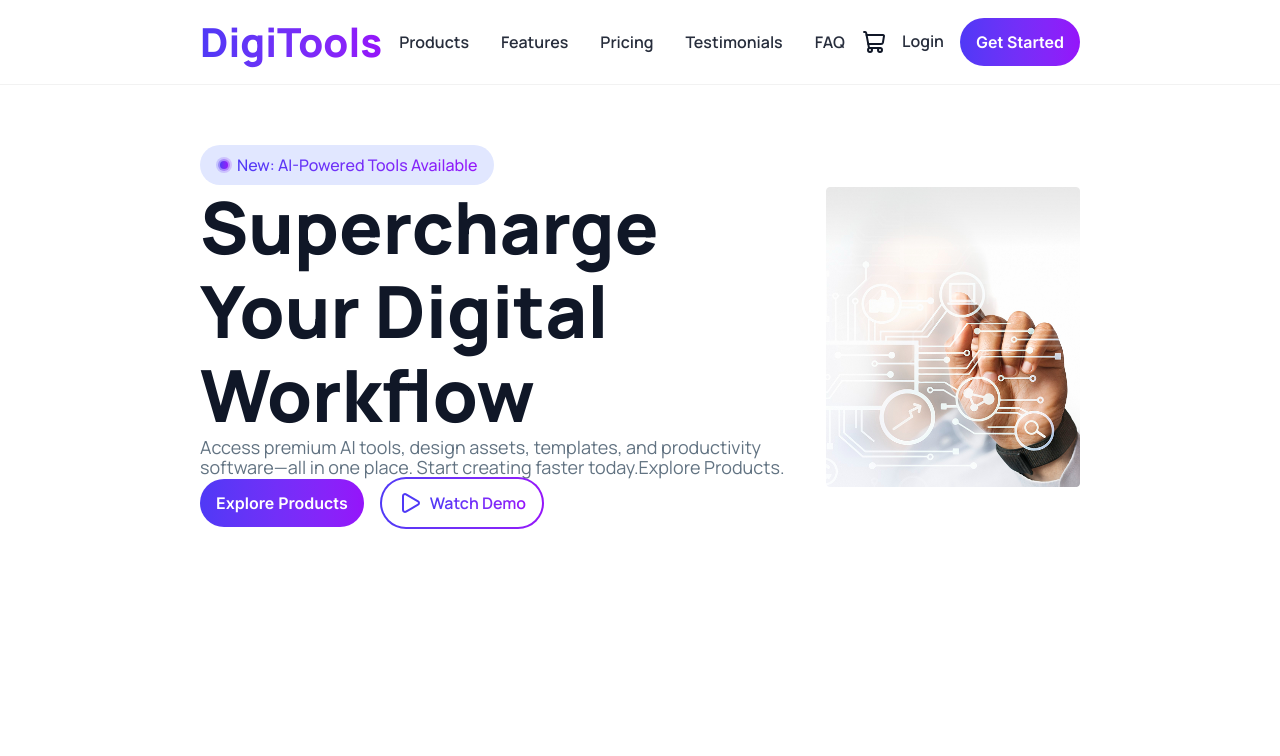
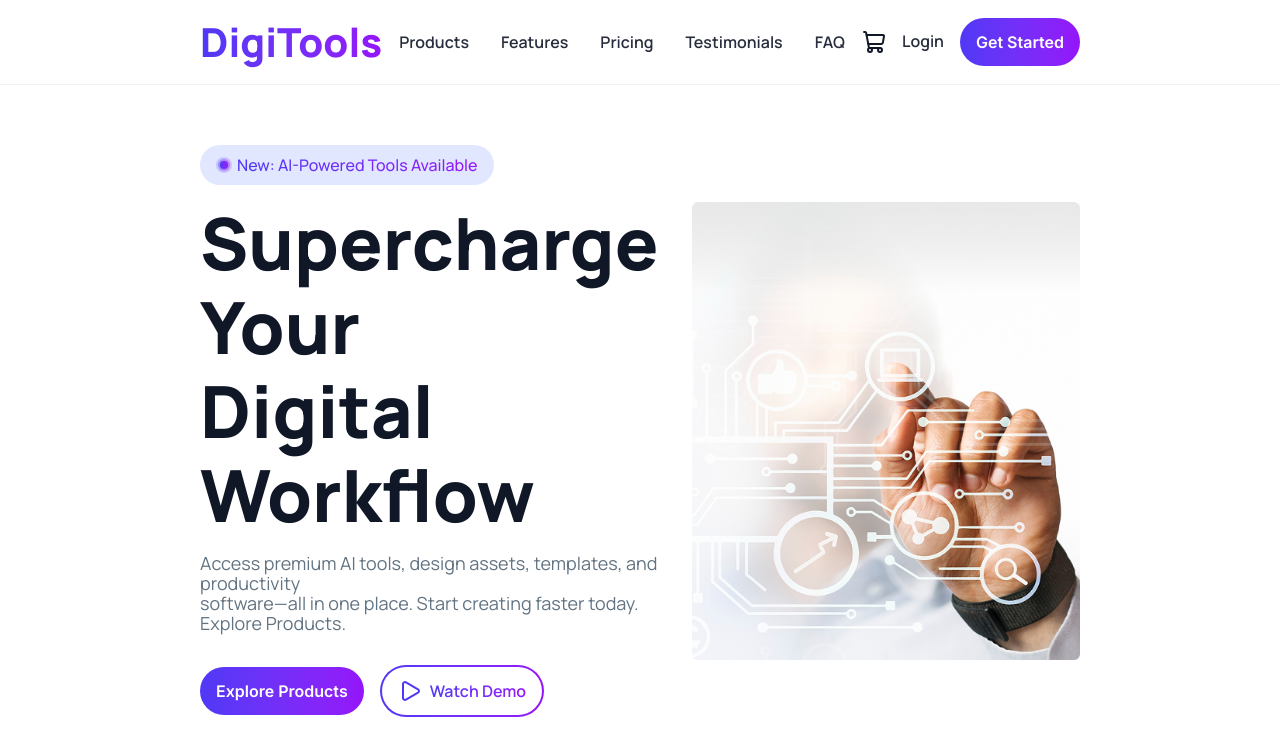
Before and after one commit to RotnoDas/Digitools-platform, a React (Vite) app: page / in a window 1280 px wide. Shown: the top 756 px of the page. Built offline with nearby package versions, Linux system fonts and the light colour scheme.

Commit message:
banner done

```diff
--- a/src/components/banner/Banner.jsx
+++ b/src/components/banner/Banner.jsx
@@ -6,7 +6,7 @@ const Banner = () => {
     return (
         <div className='px-50 py-15 flex items-center justify-between bg-[#FFFFFF]'>
             <div>
-                <div className='px-4 py-2 bg-[#E1E7FF] rounded-[1000px] flex items-center gap-1.25 w-fit'>
+                <div className='px-4 py-2 bg-[#E1E7FF] rounded-[1000px] flex items-center gap-1.25 w-fit mb-4'>
                     <div className='w-4 h-4 rounded-lg bg-linear-to-r from-[#4F39F6]/20 to-[#9514FA]/20 flex items-center justify-center'>
                         <div className='w-3 h-3 rounded-lg bg-linear-to-r from-[#4F39F6]/40 to-[#9514FA]/40 flex items-center justify-center'>
                             <div className='w-2 h-2 rounded-lg bg-linear-to-r from-[#4F39F6] to-[#9514FA]'></div>
@@ -14,8 +14,8 @@ const Banner = () => {
                     </div>
                     <p className='manrope font-medium text-[16px] leading-[auto] tracking-[0%] bg-linear-to-r from-[#4F39F6] to-[#9514FA] bg-clip-text text-transparent'>New: AI-Powered Tools Available</p>
                 </div>
-                <h1 className='manrope font-extrabold text-[72px] leading-21 tracking-[0%] text-[#101727]'>Supercharge Your Digital Workflow</h1>
-                <p className='manrope font-normal text-[18px] leading-5 tracking-[0%] text-[#627382]'>Access premium AI tools, design assets, templates, and productivity software—all in one place. Start creating faster today.Explore Products.</p>
+                <h1 className='manrope font-extrabold text-[72px] leading-21 tracking-[0%] text-[#101727] mb-4'>Supercharge Your <br /> Digital Workflow</h1>
+                <p className='manrope font-normal text-[18px] leading-5 tracking-[0%] text-[#627382] mb-8'>Access premium AI tools, design assets, templates, and productivity <br /> software—all in one place. Start creating faster today. <br /> Explore Products.</p>
                 <div className='flex items-center gap-4'>
                     <button className='px-4 py-3 bg-linear-to-r from-[#4F39F6] to-[#9514FA] rounded-[10000px] inter font-semibold text-[16px] leading-[auto] tracking-[0%] text-[#FFFFFF]'>Explore Products</button>
                     <button className='p-0.5 rounded-[100px] bg-linear-to-r from-[#4F39F6] to-[#9514FA]'>
```
